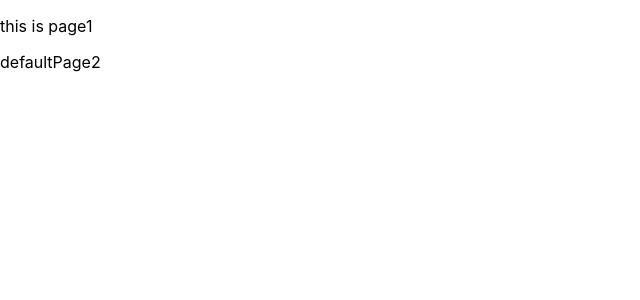
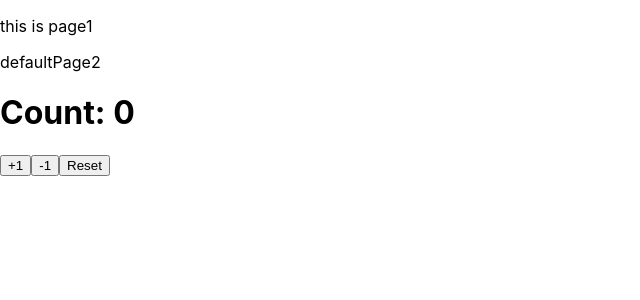
Before and after one commit to kichishima/redux_test, a Next.js app: page /Page1 in a window 1280 px wide. Shown: the top 300 px of the page, without its empty margins (0-640 px from the left). Built offline with nearby package versions, Linux system fonts and the light colour scheme.

Commit message:
遷移後のページへの値の受け渡し実装

```diff
--- a/pages/Page.js
+++ b/pages/Page.js
@@ -7,6 +7,7 @@ import Counter from './components/counter'
 
 export default function Page(){
     const dispatch = useDispatch()
+
       // Tick the time every second
     // useInterval(() => {
     // dispatch({
@@ -18,6 +19,7 @@ export default function Page(){
 
 
     const [hoge, setHoge] = useState("this is default")
+
     return (
         <div>
             <p>{hoge}</p>
--- a/pages/Page1.js
+++ b/pages/Page1.js
@@ -1,5 +1,6 @@
 import {useState} from 'react'
 import Link from 'next/link'
+import Counter from './components/counter'
 
 export default function Page1(){
     const [piyo, setpiyo] = useState("this is page1")
@@ -8,6 +9,7 @@ export default function Page1(){
             <p>{piyo}</p>
             <Link href="/Page">default</Link>
             <Link href="/Page2">Page2</Link>
+            <Counter/>
         </div>
     )
 }
--- a/pages/components/counter.js
+++ b/pages/components/counter.js
@@ -1,7 +1,9 @@
 import { useSelector, useDispatch } from 'react-redux'
 
 const useCounter = () => {
+    // stateの呼び出し方
   const count = useSelector((state) => state.count)
+    // dispatch
   const dispatch = useDispatch()
   const increment = () =>
     dispatch({
@@ -32,5 +34,4 @@ const Counter = () => {
   )
 }
 
-
 export default Counter
--- a/store.js
+++ b/store.js
@@ -1,3 +1,5 @@
+// preloadedState がどこから渡された値なのか謎（予約語？）
+
 import { useMemo } from 'react'
 import { createStore, applyMiddleware } from 'redux'
 import { composeWithDevTools } from 'redux-devtools-extension'
@@ -61,6 +63,8 @@ export const initializeStore = (preloadedState) => {
     store = undefined
   }
 
+　//　ここら辺で何をどうしてるのかよくわからず
+
   // For SSG and SSR always create a new store
   if (typeof window === 'undefined') return _store
   // Create the store once in the client
```
Also changed, not shown: 1 other file (tests, documents, lock files or other folders).
